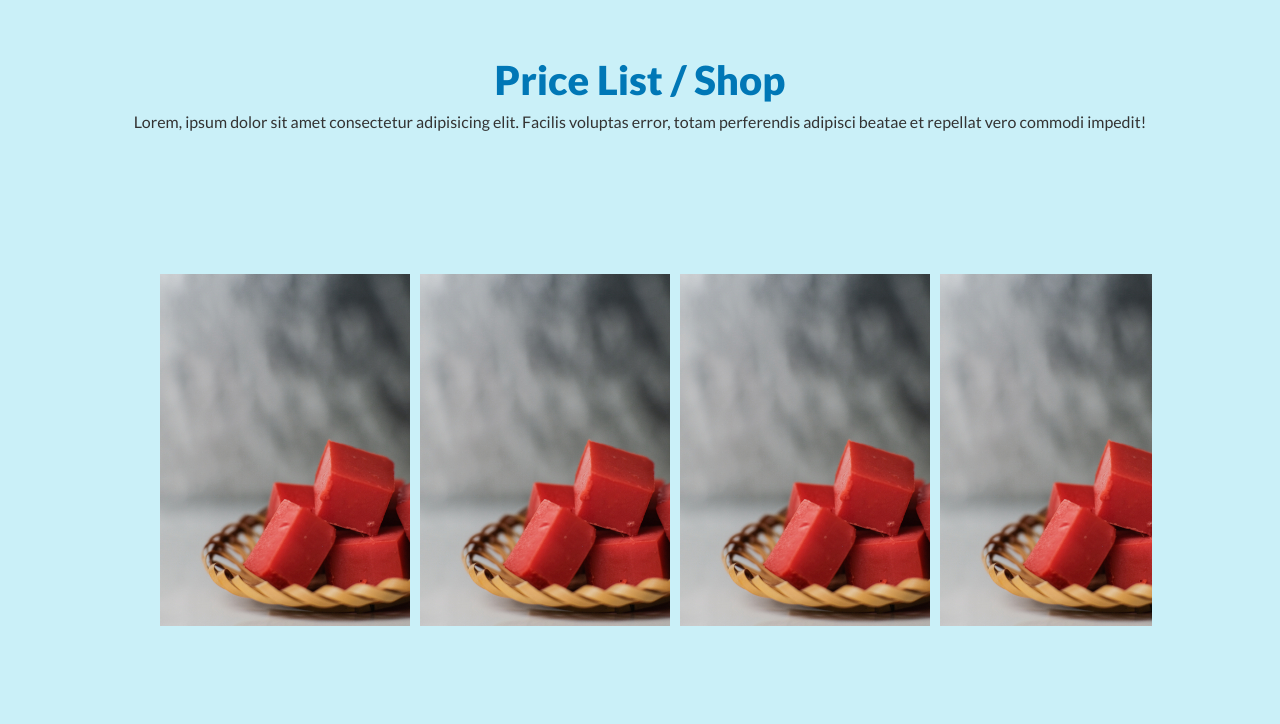
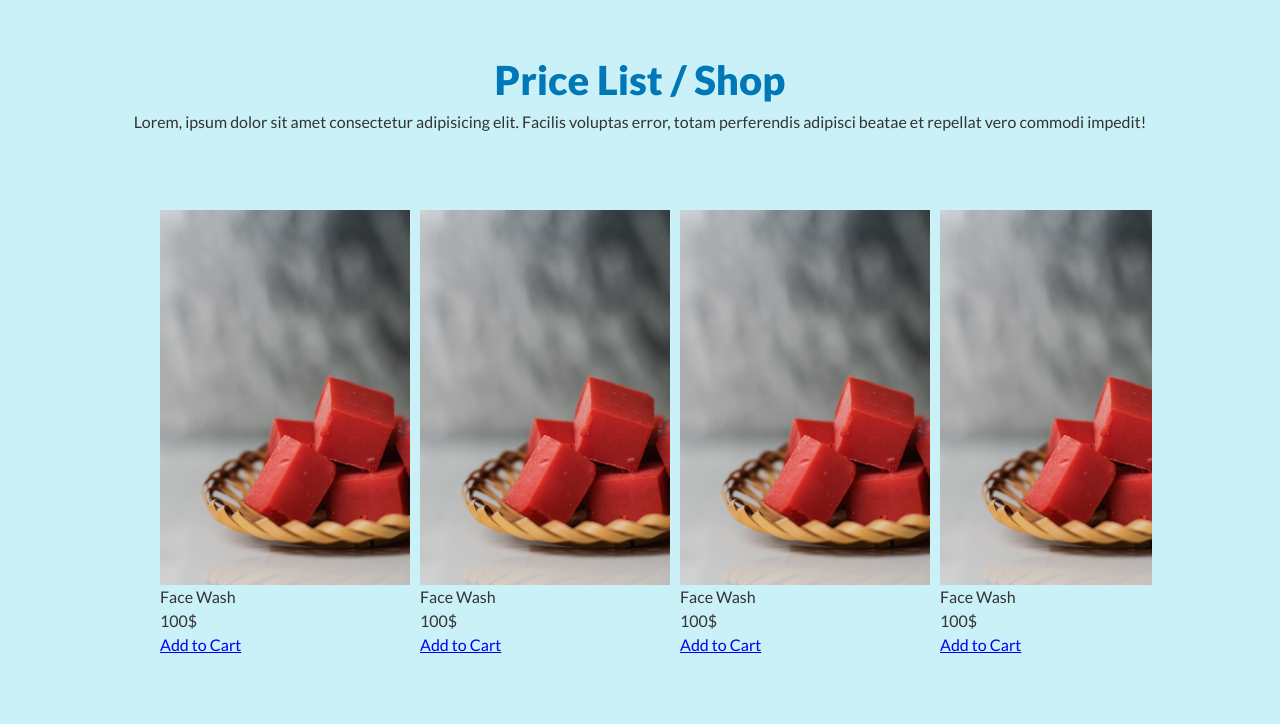
Before and after one commit to robjrdev/landing-page2, a plain HTML site: page src/index.html in a window 1280 px wide. Shown: the part 1055-1779 px from the top of the page. Before the commit the page ends 1745 px from the top, so only its background shows below. Drawn offline with Linux system fonts and the light colour scheme.

Commit message:
Edit carousel height

```diff
--- a/src/assets/main.css
+++ b/src/assets/main.css
@@ -236,8 +236,8 @@ body {
 
 .pricing-content {
   display: flex;
-  justify-content: center;
-  align-items: center;
+  /* justify-content: center;
+  align-items: center; */
 }
 
 .pricing-item-content {
@@ -251,15 +251,16 @@ body {
 .carousel {
   margin-top: 4rem;
   width: 80%;
-  height: 60%;
+  height: 100%;
   position: absolute;
-  top: 50%;
+  top: 60%;
   left: 50%;
   transform: translate(-50%, -50%);
   overflow: hidden;
 }
 
 .slider {
+  flex: 0 0 auto;
   width: 150%;
   display: flex;
   gap: 10px;
```
